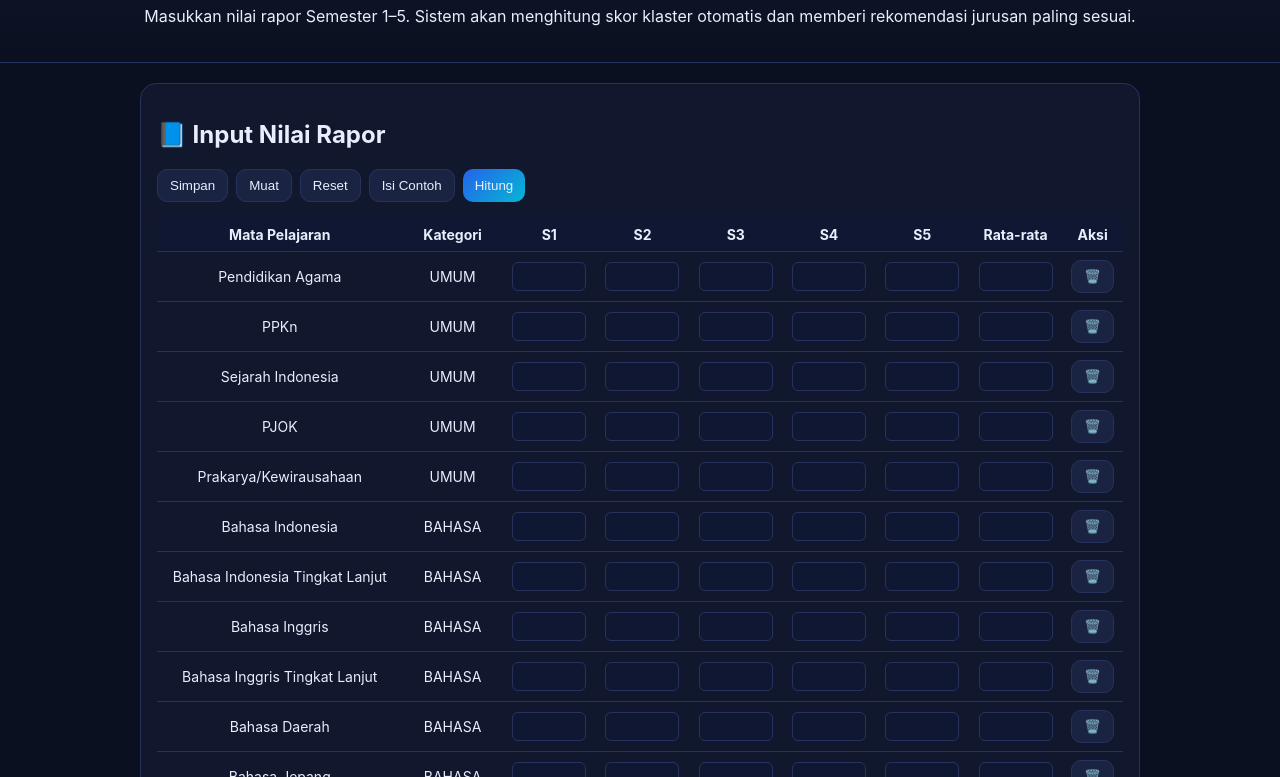
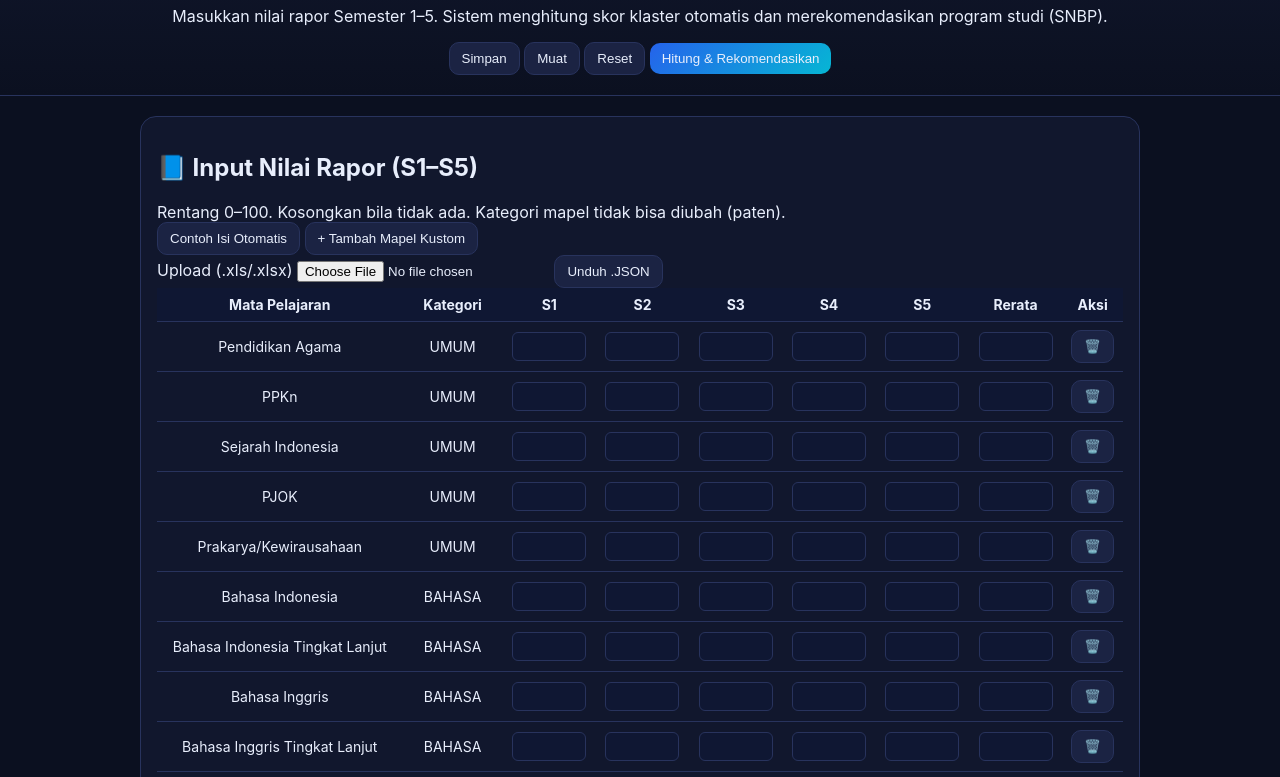
Before and after one commit to Faris7566/Smartrank, a plain HTML site: page index.html in a window 1280 px wide. Shown: the part 96-873 px from the top of the page. Drawn offline with nearby package versions, Linux system fonts and the light colour scheme.

Commit message:
Update index.html

```diff
--- a/index.html
+++ b/index.html
@@ -1,72 +1,116 @@
 <!DOCTYPE html>
 <html lang="id">
 <head>
-  <meta charset="UTF-8" />
-  <meta name="viewport" content="width=device-width, initial-scale=1" />
+  <meta charset="utf-8" />
+  <meta name="viewport" content="width=device-width,initial-scale=1" />
   <title>Smartrank • Rekomendasi Jurusan dari Nilai Rapor</title>
+  <meta name="description" content="Rekomendasi jurusan kuliah berdasarkan nilai rapor semester 1–5.">
   <link rel="stylesheet" href="style.css" />
 </head>
+<body>
+  <div class="wrap">
 
-<body>
-  <header>
+    <!-- HEADER -->
+    <header class="top">
+      <div>
         <h1>Smartrank • Rekomendasi Jurusan dari Nilai Rapor</h1>
-    <p class="subtitle">Masukkan nilai rapor Semester 1–5. Sistem akan menghitung skor klaster otomatis dan memberi rekomendasi jurusan paling sesuai.</p>
+        <p class="sub">Masukkan nilai rapor Semester 1–5. Sistem menghitung skor klaster otomatis dan merekomendasikan program studi (SNBP).</p>
+      </div>
+      <div class="header-actions">
+        <button id="btnSave" class="btn">Simpan</button>
+        <button id="btnLoad" class="btn">Muat</button>
+        <button id="btnReset" class="btn">Reset</button>
+        <button id="btnRun" class="btn primary">Hitung & Rekomendasikan</button>
+      </div>
     </header>
 
+    <!-- MAIN -->
     <main>
+
+      <!-- INPUT -->
       <section class="panel">
-      <h2>📘 Input Nilai Rapor</h2>
-      <div class="btn-group">
-        <button id="btnSave">Simpan</button>
-        <button id="btnLoad">Muat</button>
-        <button id="btnReset">Reset</button>
-        <button id="btnFill">Isi Contoh</button>
-        <button id="btnRun" class="primary">Hitung</button>
+        <div class="panel-head">
+          <h2>📘 Input Nilai Rapor (S1–S5)</h2>
+          <div class="small-hint">Rentang 0–100. Kosongkan bila tidak ada. Kategori mapel tidak bisa diubah (paten).</div>
         </div>
 
-      <div class="table-wrap" id="tableWrap">
-        <table id="tbl">
+        <div class="controls">
+          <div class="left-controls">
+            <button id="btnFill" class="btn">Contoh Isi Otomatis</button>
+            <button id="btnAddRow" class="btn">+ Tambah Mapel Kustom</button>
+          </div>
+          <div class="right-controls">
+            <label class="upload-label btn">Upload (.xls/.xlsx)
+              <input id="fileUpload" type="file" accept=".xls,.xlsx" class="vis-hidden" />
+            </label>
+            <button id="btnDownloadJSON" class="btn">Unduh .JSON</button>
+          </div>
+        </div>
+
+        <div class="tblwrap" id="tableWrap">
+          <table id="tbl" class="tbl">
             <thead>
               <tr>
-              <th>Mata Pelajaran</th>
+                <th style="min-width:200px">Mata Pelajaran</th>
                 <th>Kategori</th>
-              <th>S1</th>
-              <th>S2</th>
-              <th>S3</th>
-              <th>S4</th>
-              <th>S5</th>
-              <th>Rata-rata</th>
+                <th title="Semester 1">S1</th>
+                <th title="Semester 2">S2</th>
+                <th title="Semester 3">S3</th>
+                <th title="Semester 4">S4</th>
+                <th title="Semester 5">S5</th>
+                <th>Rerata</th>
                 <th>Aksi</th>
               </tr>
             </thead>
             <tbody id="tbody"></tbody>
           </table>
         </div>
-      <button id="btnAddRow" class="secondary">+ Tambah Mapel Kustom</button>
+
+        <div class="panel-foot hint">
+          <span>Template upload XLS: kolom = <code>Nama Mapel</code>, <code>Kategori</code>, <code>S1</code>, <code>S2</code>, <code>S3</code>, <code>S4</code>, <code>S5</code>. Kategori harus berada di (IPA, IPS, BAHASA, SENI, TEKNOLOGI, KESEHATAN, UMUM).</span>
+        </div>
       </section>
 
+      <!-- KPI -->
       <section class="panel">
         <h2>📊 Ringkasan Skor Klaster</h2>
         <div id="kpiGrid" class="kpi-grid"></div>
       </section>
 
+      <!-- RECOMMENDATIONS -->
       <section class="panel">
         <h2>🎯 Rekomendasi Program Studi (Top 20)</h2>
         <div id="recList" class="rec-list"></div>
+
+        <section class="grafik-section">
+          <h3>Visualisasi Skor Klaster</h3>
+          <canvas id="clusterChart" style="max-width:640px; width:100%; height:320px;"></canvas>
         </section>
+      </section>
+
     </main>
 
-  <footer>
-    <p><strong>Catatan:</strong></p>
+    <!-- FOOTER -->
+    <footer class="foot">
+      <div>
+        <p><strong>Catatan singkat:</strong></p>
         <ul>
-      <li>Kategori seperti <b>IPA, IPS, Bahasa, Teknologi, Seni, Kesehatan</b> ditentukan otomatis dari nama mapel dan tidak bisa diubah.</li>
-      <li>Kategori <b>Umum</b> mewakili pelajaran dasar semua jurusan (Agama, PPKn, Sejarah, PJOK, dll).</li>
-      <li>Nilai klaster dihitung dari rata-rata nilai tiap kategori, dengan batas minimal 40 agar tetap proporsional.</li>
-      <li>Gunakan fitur <b>Simpan</b> untuk menyimpan data di browser, dan <b>Muat</b> untuk memanggil ulang.</li>
+          <li>Kategori mapel <b>paten</b> (tidak dapat diubah) untuk menjaga konsistensi klaster.</li>
+          <li><b>Umum</b> = mapel dasar (Agama, PPKn, Sejarah, PJOK, dll).</li>
+          <li>Jika tidak ditemukan mapel kategori <b>KESEHATAN</b>, skor KESEHATAN dihitung dari rata-rata kategori <b>IPA</b> (agar jurusan kesehatan tidak mendapat 0).</li>
+          <li>Upload file menggunakan format <b>.xls/.xlsx</b> (template di panel foot).</li>
         </ul>
-    <p>© 2025 Smartrank by SSSTEAM – dibuat untuk edukasi & latihan.</p>
+        <div class="muted">© 2025 Smartrank — Client-side only • Untuk latihan & edukasi.</div>
+      </div>
     </footer>
 
+  </div>
+
+  <!-- libs -->
+  <script src="https://cdn.jsdelivr.net/npm/chart.js@4.4.0/dist/chart.umd.min.js"></script>
+  <script src="https://cdn.jsdelivr.net/npm/xlsx@0.18.10/dist/xlsx.full.min.js"></script>
+
+  <!-- app -->
   <script src="script.js"></script>
 </body>
 </html>
```
Lines whose indentation alone changed are shown as unchanged.
